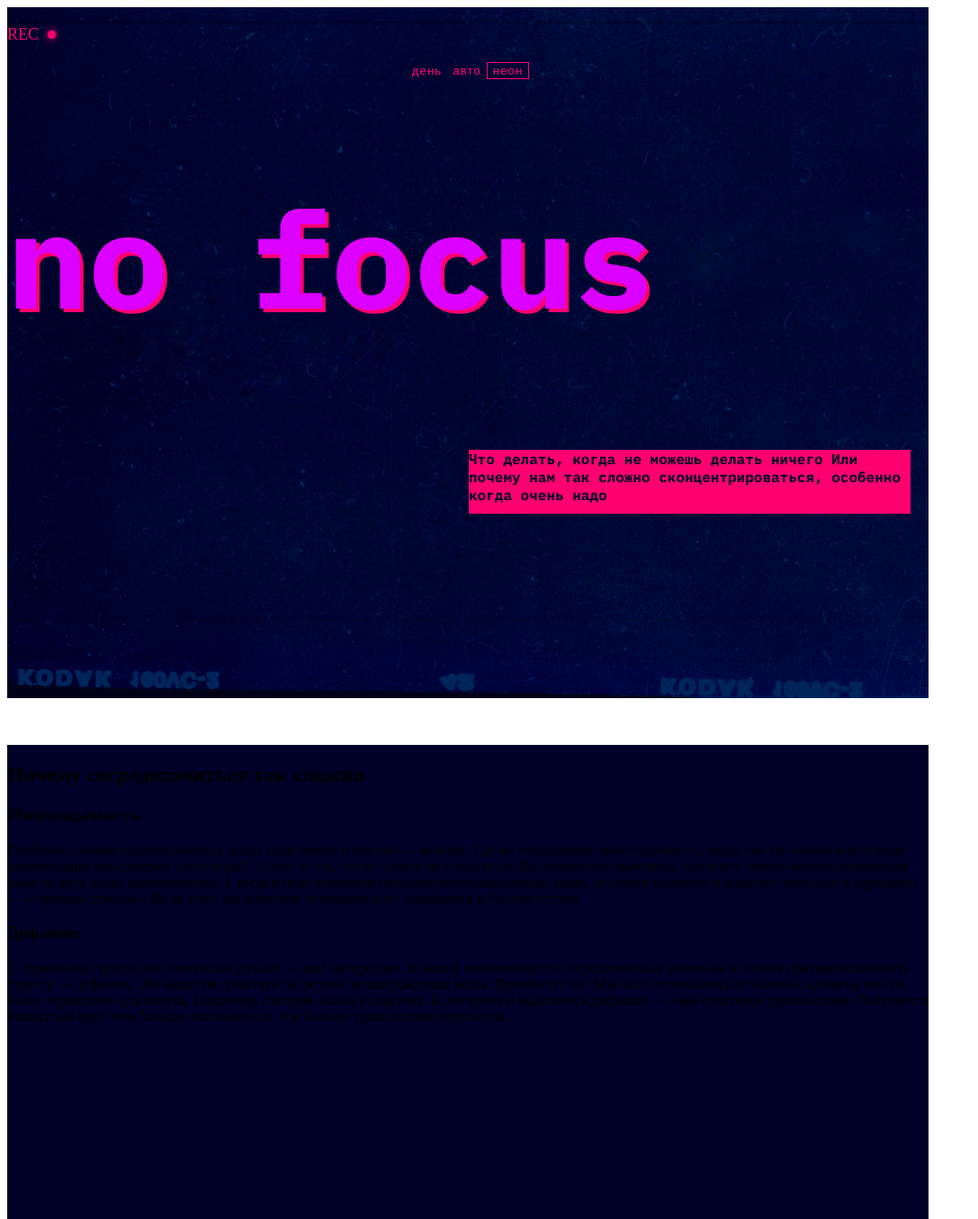
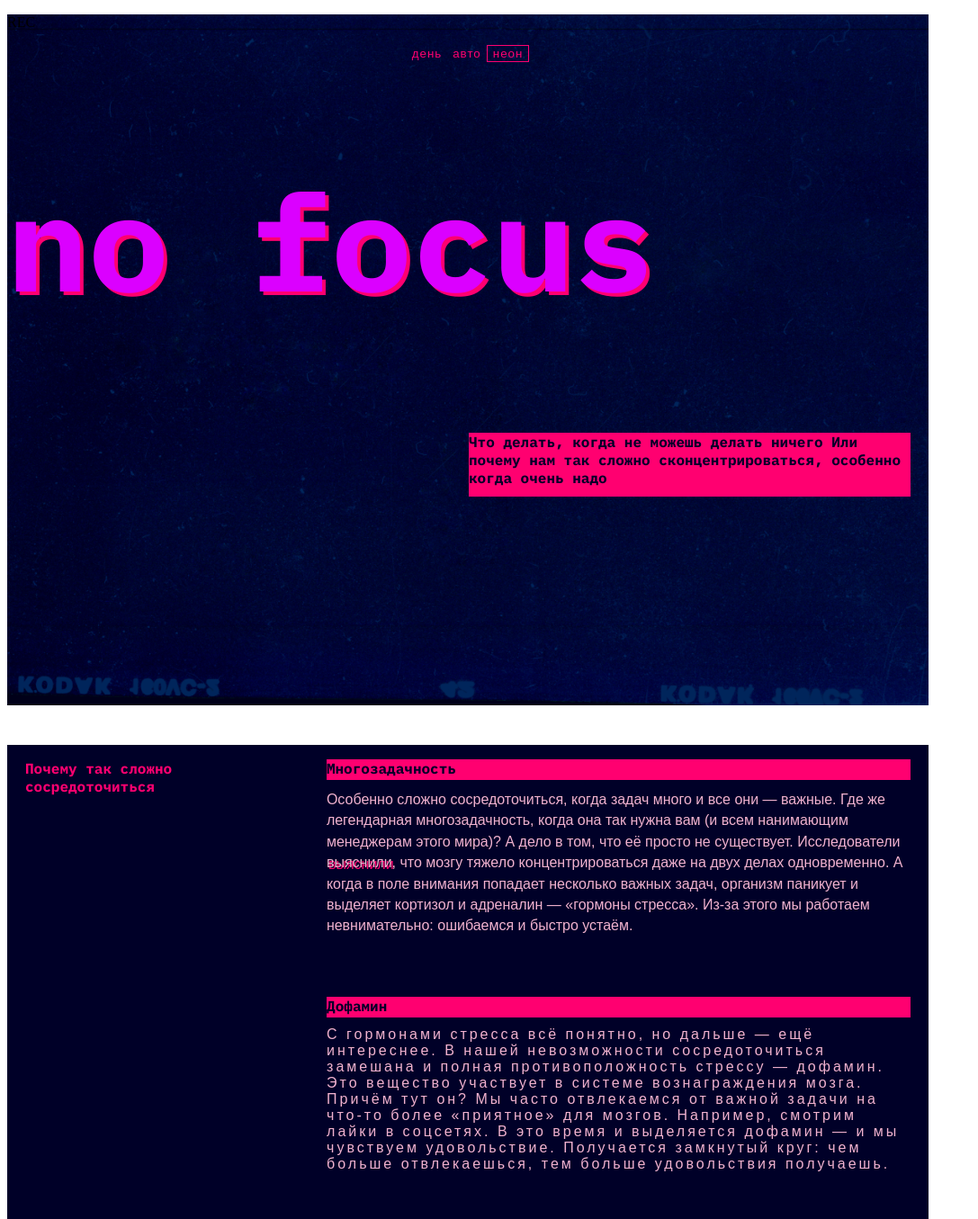
Before and after one commit to QuietesDeath/-, a plain HTML site: page Index.html in a window 1280 px wide. Shown: the top 1355 px of the page at 90% size, without its empty margins (0-1087 px from the left). Drawn offline with Linux system fonts and the light colour scheme.

Commit message:
ya v ahu
roll back a couple of steps

```diff
--- a/Index.html
+++ b/Index.html
@@ -5,7 +5,6 @@
   <meta charset="UTF-8">
   <meta name="viewport" content="width=device-width, initial-scale=1.0">
   <title>Сложно сосредоточиться</title>
-
 </head>
 <body>
   <header class="background">
@@ -22,33 +21,15 @@
     <p class="theme-p"> Что делать, когда не можешь делать ничего
 Или почему нам так сложно сконцентрироваться, особенно когда очень надо</p>
   </header>
-  <main class="why section_container">
-    <div class="why_container flex_container">
-        <div class="title-why title-block">
-            <h2>Почему сосредоточиться так сложно</h2>
-        </div>
-        <div class="block-row-container">
-            <div class="block-row">
-                <div class="title-type-3">
-                    <h3>Многозадачность</h3>
-                </div>
-                <div class="text">
-                    <p>
-                        Особенно сложно сосредоточиться, когда задач много и все они — важные. Где же легендарная многозадачность, когда она так нужна вам (и всем нанимающим менеджерам этого мира)? А дело в том, что её просто не существует. Исследователи выяснили, что мозгу тяжело концентрироваться даже на двух делах одновременно. А когда в поле внимания попадает несколько важных задач, организм паникует и выделяет кортизол и адреналин — «гормоны стресса». Из-за этого мы работаем невнимательно: ошибаемся и быстро устаём.
-                    </p>
-                </div>
-            </div>
-            <div class="block-row">
-                <div class="title-type-3">
-                    <h3>Дофамин</h3>
-                </div>
-                <div class="text">
-                    <p>С гормонами стресса всё понятно,но дальше — ещё интереснее. В нашей невозможности сосредоточиться замешана и полная противоположность стрессу — дофамин. Это вещество участвует в системе вознаграждения мозга. Причём тут он? Мы часто отвлекаемся от важной задачи на что-то более «приятное» для мозгов. Например, смотрим лайки в соцсетях. В это время и выделяется дофамин — и мы чувствуем удовольствие. Получается замкнутый круг: чем больше отвлекаешься, тем больше удовольствия получаешь.</p>
-                </div>
-            </div>
-        </div>
-    </div>
-</main>
+  <main>
+     <div class="main-part1">
+            <p class="main-title">Почему так сложно сосредоточиться</p>
+           <p class="p1-on-main">Многозадачность</p>
+           <p class="p2-on-main">Особенно сложно сосредоточиться, когда задач много и все они — важные. Где же легендарная многозадачность, когда она так нужна вам (и всем нанимающим менеджерам этого мира)? А дело в том, что её просто не существует. Исследователи <span class="span-on-p2">выяснили</span>, что мозгу тяжело концентрироваться даже на двух делах одновременно. А когда в поле внимания попадает несколько важных задач, организм паникует и выделяет кортизол и адреналин — «гормоны стресса». Из-за этого мы работаем невнимательно: ошибаемся и быстро устаём.</p>
+           <p class="p3-on-main">Дофамин</p>
+           <p class="p4-on-main">С гормонами стресса всё понятно, но дальше — ещё интереснее. В нашей невозможности сосредоточиться замешана и полная противоположность стрессу — дофамин. Это вещество участвует в системе вознаграждения мозга. Причём тут он? Мы часто отвлекаемся от важной задачи на что-то более «приятное» для мозгов. Например, смотрим лайки в соцсетях. В это время и выделяется дофамин — и мы чувствуем удовольствие. Получается замкнутый круг: чем больше отвлекаешься, тем больше удовольствия получаешь.</p>
+     </div>
+  </main>
   <footer>
 
   </footer>
--- a/app.css
+++ b/app.css
@@ -1,14 +1,3 @@
-:root {
-    --background-color-title: #FF0070;
-    --text-color-title-focus: #DB00FF;
-    --text-color-title-block: #FF0070;
-    --color-link: #FF0070;
-    --text-color-title-type-3: #000028;
-    --text-color-paragraf: #F1B2CE;
-    --background-color: #000028;
-    --opacity_blub: 1;
-  }
-
 body{
     width: 1024;
     height: 768;
@@ -71,27 +60,9 @@ body{
     font-size:  150px;
 }
 
-.bulb {
-    opacity: var(--opacity_blub);
-    display: flex;
-    align-items: center;
-    gap: 10px;
-  }
-  .bulb > p {
-    font-size: 18px;
-    font-weight: 400;
-    line-height: 25px;
-    color: var(--color-link);
-  }
-  .bulb-ellips{
-    display: block;
-    height: 9px;
-    width: 9px;
-    background-color: var(--color-link);
-    filter: drop-shadow(0px 0px 4px var(--color-link));
-    border-radius: 50%;
-    margin-right: 10px;
-  }
+div {
+    box-shadow: #FF0070;
+}
 
 .lamp {
     font-family: PlexMono-regular, sans-serif;
@@ -106,6 +77,7 @@ main {
     background-color: #000028;
     position: absolute;
     width: 1024px;
+    height: 768px;
     height: 3352px;
     top: 828px;
     gap: 0px;
@@ -113,28 +85,89 @@ main {
 
 }
 
-.flex-conteiner {
-    display: flex;
+
+.main-title {
+    color: #FF0070;
+    position: absolute;
+    font-family: PlexMono-bold;
+    width: 314.96px;
+    height: 47px;
+    left: 20px;
+    gap: 0px;
+    opacity: 0px;
 
 }
 
-.flex {
-    display: flex;
-    color: #000028;
-    background-color: #FF0070;
-    text-align: left;
-    flex-direction: column;
+.main-part1 {
+    display: fixed;
+    width: Fixed (1,024px)px;
+    height: Fixed (508px)px;
+    top: 828px;
+    padding: 0px 20px 0px 20px;
+    gap: 0px;
+    opacity: 0px;
+
 }
 
-span {
+.p1-on-main {
     display: flex;
+    position: absolute;
+    background-color: #FF0070;
+    color: #000028;
+    font-family: PlexMono-bold;
+    text-align: left;
+    width: 648.92px;
+    height: 23px;
+    left: 354.89px;
+    gap: 0px;
+    opacity: 0px;
+
+}
+
+.p2-on-main {
     color: #F1B2CE;
     font-family: PlexMono-regular, sans-serif;
-    text-align: left;
-    flex-direction: column;
+    line-height: 23.4px;
+    position: absolute;
+    width: 648.92px;
+    height: 211px;
+    top: 33px;
+    left: 354.89px;
+    gap: 0px;
+    opacity: 0px;
+
 }
 
-.zero {
-    width: 62px;
-    height: 25px;
-  }
+.p3-on-main {
+    display: flex;
+    position: absolute;
+    background-color: #FF0070;
+    color: #000028;
+    font-family: PlexMono-bold;
+    text-align: left;
+    width: 648.92px;
+    height: 23px;
+    top: 264px;
+    left: 355.08px;
+    gap: 0px;
+    opacity: 0px;
+
+}
+
+.p4-on-main {
+    position: absolute;
+    color: #F1B2CE;
+    font-family: PlexMono-regular, sans-serif;
+    letter-spacing: 3px;
+    width: 648.92px;
+    height: 211px;
+    top: 297px;
+    left: 355.08px;
+    gap: 0px;
+    opacity: 0px;
+
+}
+
+.span-on-p2 {
+text-shadow: 2px 2px 0 #FF0070;
+}
```
